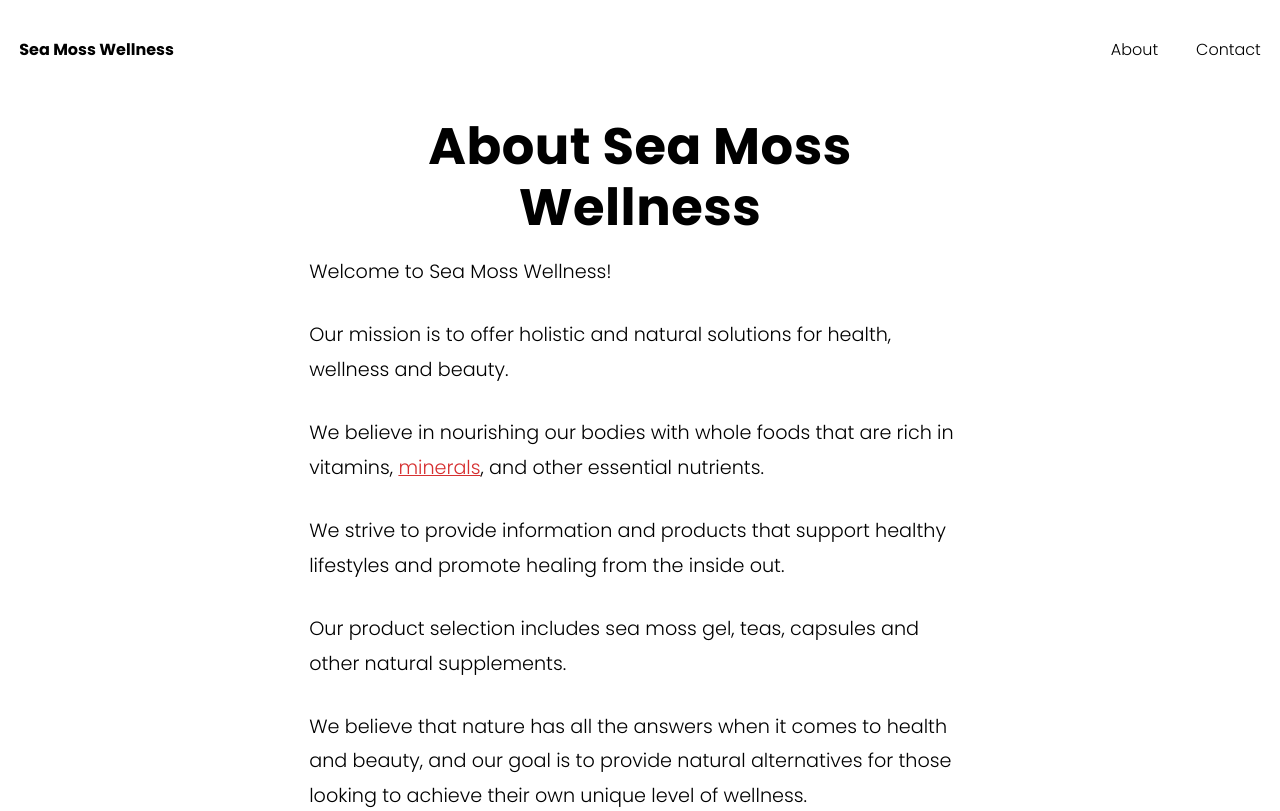
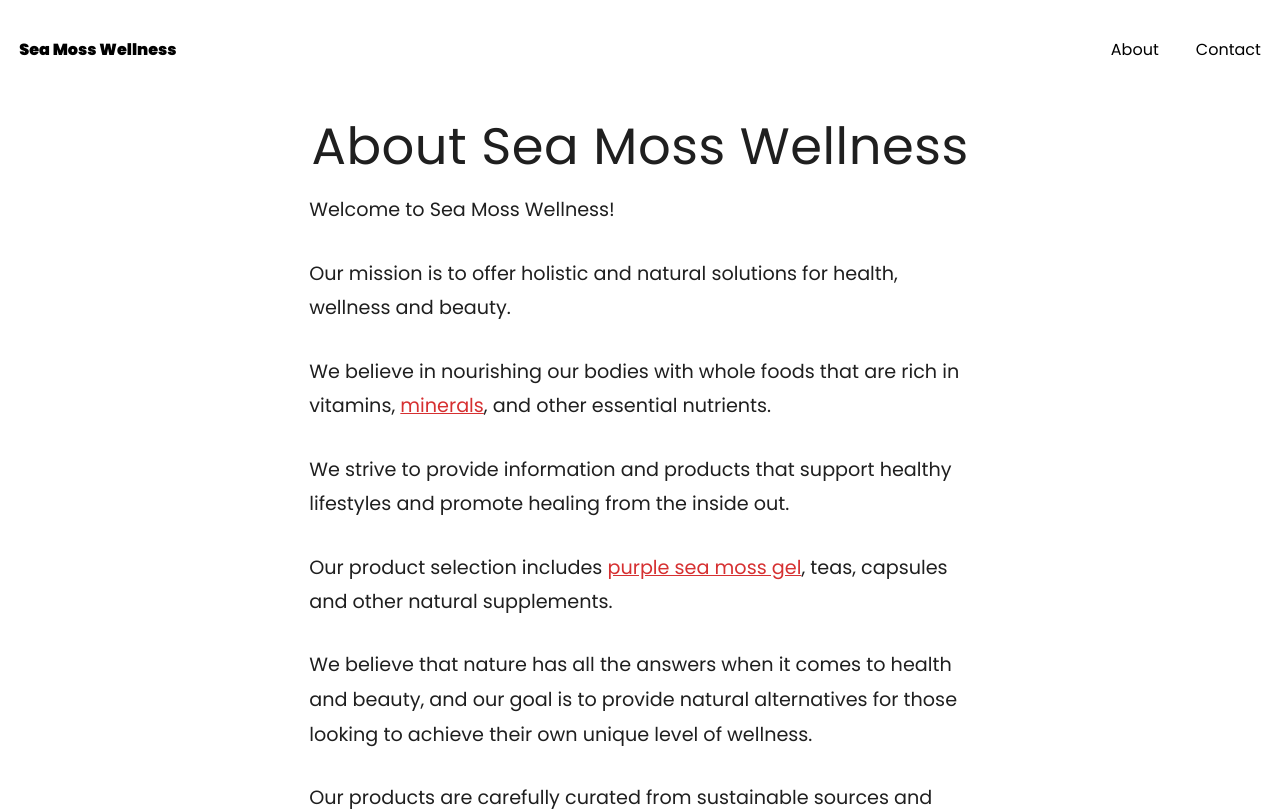
Before and after one commit to kgb4000/seamosswellnesscompany, a Next.js app: page /about in a window 1280 px wide. Shown: the top 811 px of the page. Built offline with nearby package versions, Linux system fonts and the light colour scheme.

Commit message:
Added purple sea moss gel page.

```diff
--- a/pages/_document.js
+++ b/pages/_document.js
@@ -37,7 +37,7 @@ export default class MyDocument extends Document {
           /> */}
           <link rel="preconnect" href="https://fonts.gstatic.com"></link>
           <link
-            href="https://fonts.googleapis.com/css2?family=Poppins:wght@100;300;700;900&display=swap"
+            href="https://fonts.googleapis.com/css2?family=Poppins:wght@100;300;400;900&display=swap"
             rel="stylesheet"
           ></link>
         </Head>
--- a/pages/about.js
+++ b/pages/about.js
@@ -35,8 +35,9 @@ const About = () => {
             lifestyles and promote healing from the inside out.
           </p>
           <p>
-            Our product selection includes sea moss gel, teas, capsules and
-            other natural supplements.
+            Our product selection includes{' '}
+            <Link href="/purple-sea-moss-gel">purple sea moss gel</Link>, teas,
+            capsules and other natural supplements.
           </p>
           <p>
             We believe that nature has all the answers when it comes to health
--- a/styles/globals.scss
+++ b/styles/globals.scss
@@ -70,6 +70,8 @@ h6 {
   line-height: 1.65;
   letter-spacing: 0.5px;
   margin: 1rem 0;
+  font-weight: 400;
+  color: #1f1f1f;
 }
 
 h1 {
@@ -105,6 +107,7 @@ span,
 li {
   font-size: 1.2rem;
   margin-bottom: 1.5em;
+  color: #1f1f1f;
 }
 
 .center {
```
Also changed, not shown: pages/strawberry-sea-moss-gel.js (+2 -7 lines).
